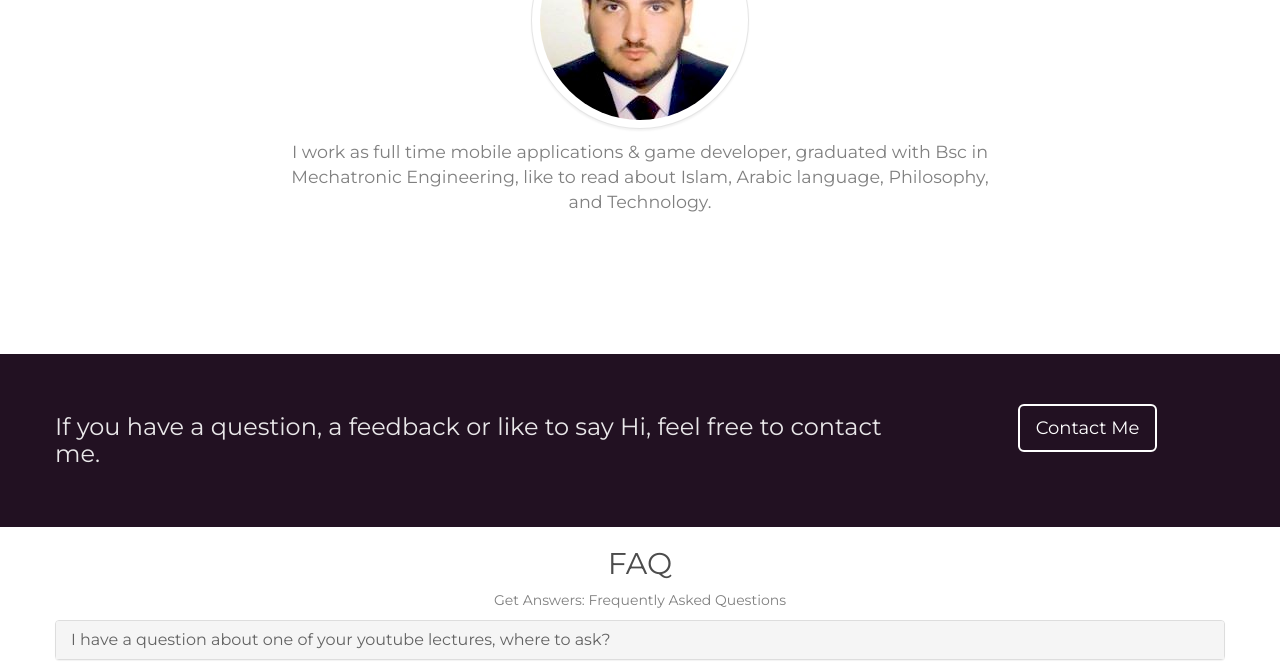
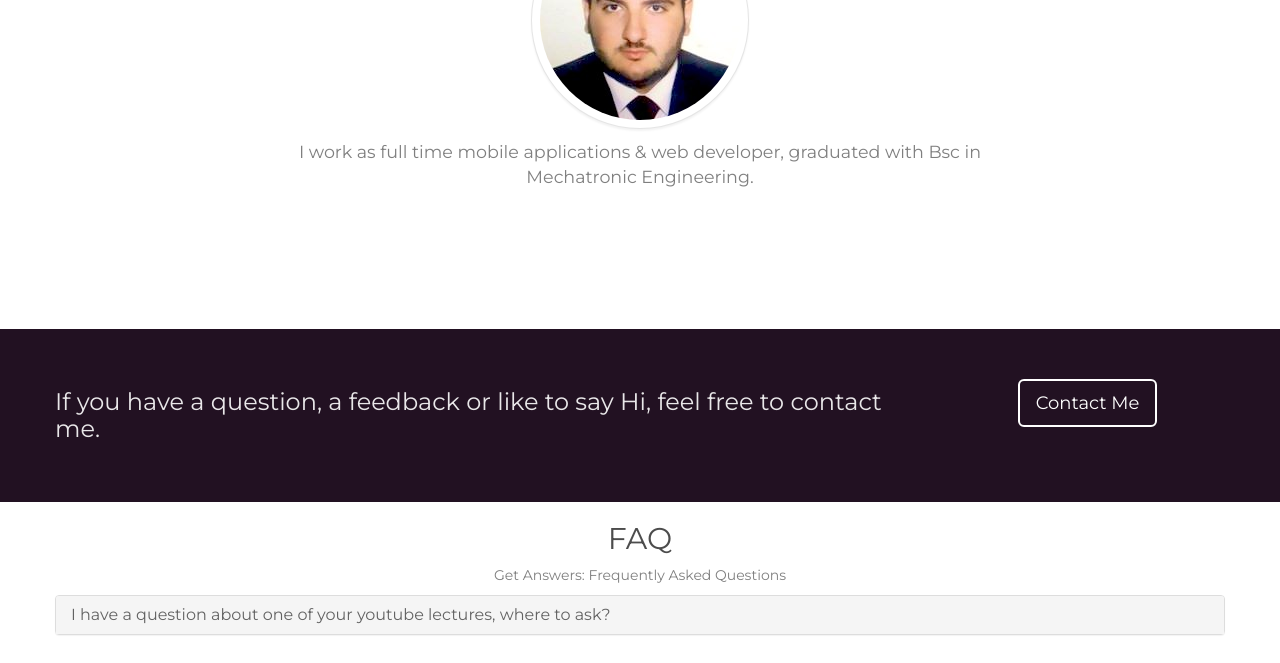
Before and after one commit to deya-eldeen/deya-eldeen.github.io, a plain HTML site: page index.html in a window 1280 px wide. Shown: the part 2546-3209 px from the top of the page. Drawn offline with Linux system fonts and the light colour scheme.

Commit message:
Update index.html

```diff
--- a/index.html
+++ b/index.html
@@ -350,7 +350,7 @@
                         <div class="carousel-inner">
                             <div class="active item">
                                 <blockquote>
-                                    <p>I work as full time mobile applications & game developer, graduated with Bsc in Mechatronic Engineering, like to read about Islam, Arabic language, Philosophy, and Technology.</p>
+                                    <p>I work as full time mobile applications & web developer, graduated with Bsc in Mechatronic Engineering.</p>
                                 </blockquote>
                             </div>
 
```
